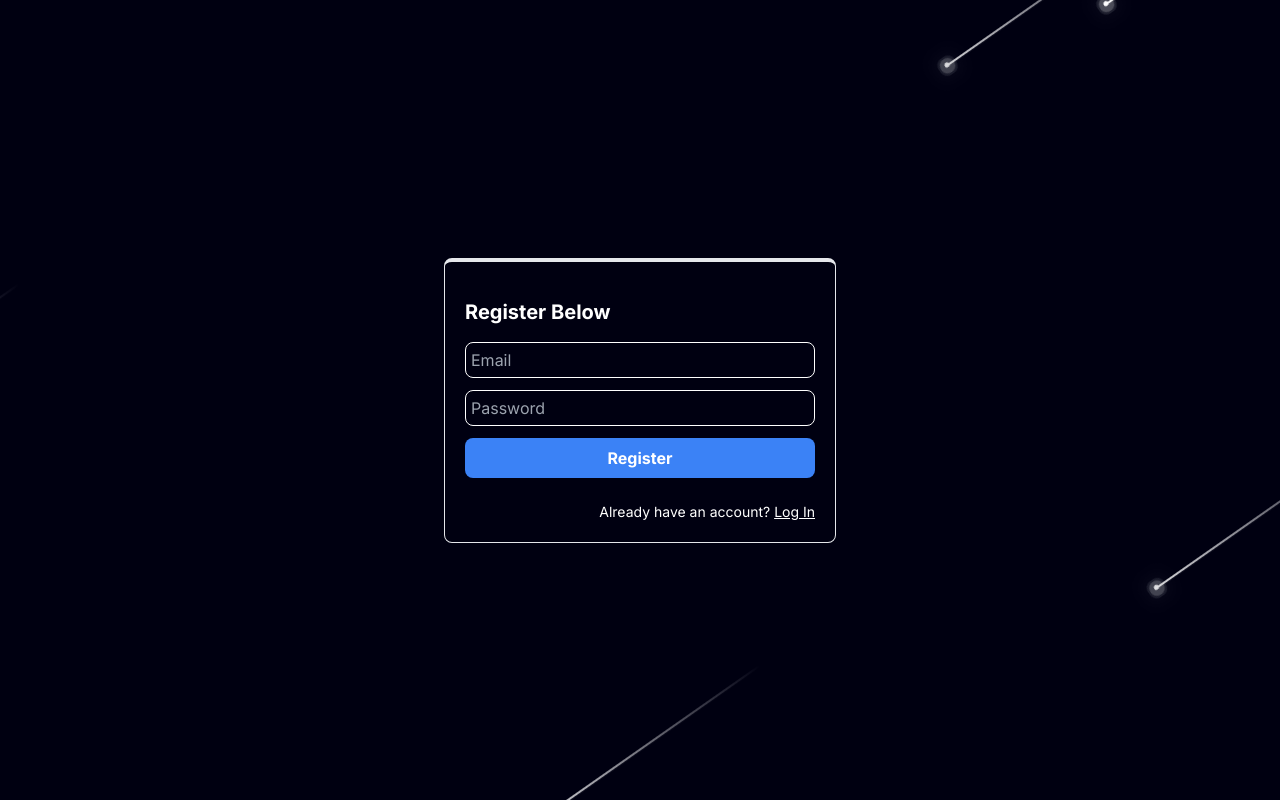
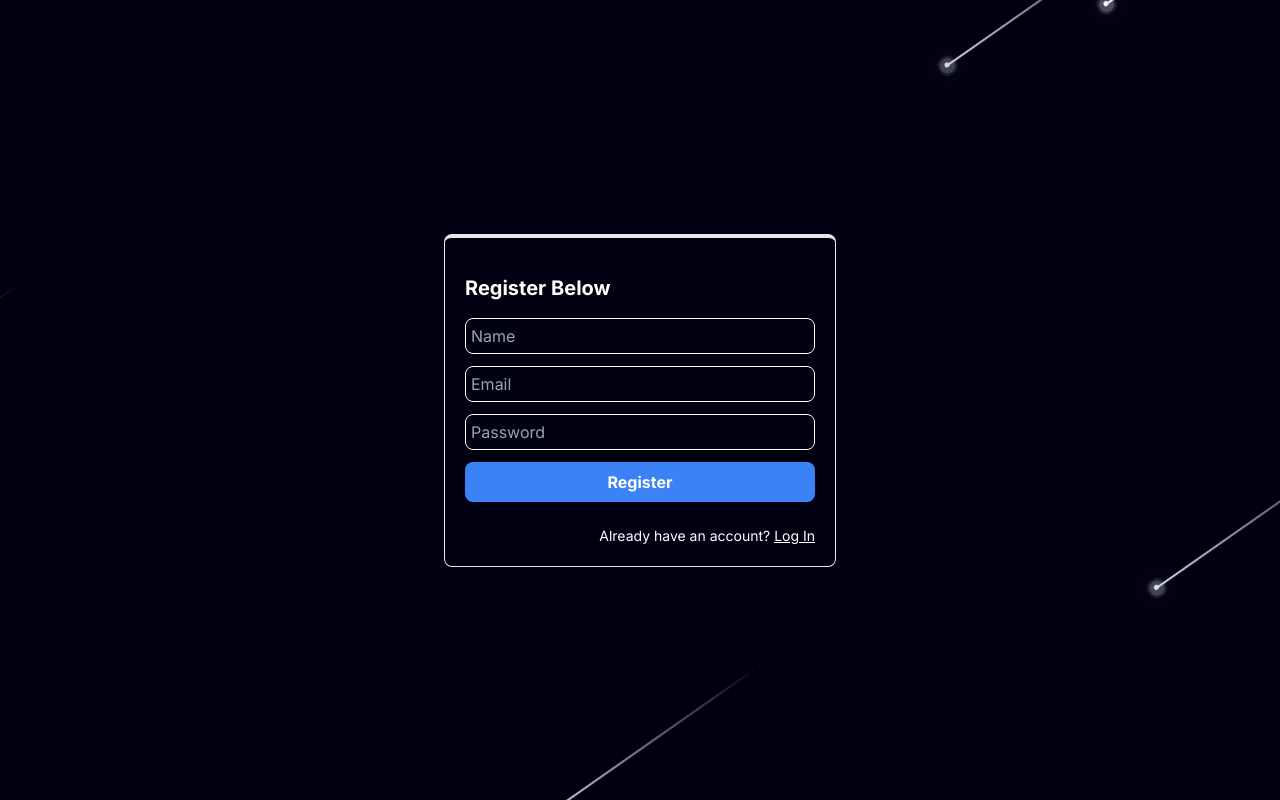
Before and after one commit to mikekochh/Dream-Interpretation, a Next.js app: page /register in a window 1280 px wide. Built offline with nearby package versions, Linux system fonts and the light colour scheme.

Commit message:
Updates to thing

```diff
--- /dev/null
+++ b/lib/mongodb.js
@@ -0,0 +1,12 @@
+import mongoose from "mongoose";
+
+export const connectMongoDB = async () => {
+    try {
+        console.log("Connecting to MongoDB: ", process.env.MONGODB_URL);
+        await mongoose.connect(process.env.MONGODB_URL);
+        console.log("MongoDB connected successfully!");
+    } catch (error) {
+        console.log("MongoDB connection failed!");
+        console.log("error: ", error);
+    }
+}
--- /dev/null
+++ b/models/user.js
@@ -0,0 +1,21 @@
+import mongoose, { Schema, models } from "mongoose";
+
+const userSchema = new Schema({
+    name: {
+        type: String,
+        required: [true, "Please enter your name!"]
+    },
+    email: {
+        type: String,
+        required: [true, "Please enter your email!"],
+        unique: true
+    },
+    password: {
+        type: String,
+        required: [true, "Please enter your password!"]
+    }
+}, {timestamps: true});
+
+const User = models.User || mongoose.model("User", userSchema);
+
+export default User;
--- a/package.json
+++ b/package.json
@@ -12,6 +12,7 @@
   },
   "dependencies": {
     "axios": "^1.6.0",
+    "bcrypt": "^5.1.1",
     "bcryptjs": "^2.4.3",
     "dotenv": "^16.3.1",
     "jsonwebtoken": "^9.0.2",
--- a/src/app/api/register/route.js
+++ b/src/app/api/register/route.js
@@ -0,0 +1,18 @@
+import { NextResponse } from 'next/server';
+import { connectMongoDB } from '../../../../lib/mongodb';
+import User from '../../../../models/user';
+import bcrypt from 'bcryptjs';
+
+export async function POST(req) {
+    try {
+        const { name, email, password } = await req.json();
+        const hashedPassword = await bcrypt.hash(password, 12);
+
+        await connectMongoDB();
+        await User.create({ name, email, password:hashedPassword });
+
+        return NextResponse.json({message: "User registered successfully!"}, { status: 200 })
+    } catch (error) {
+        return NextResponse.json({message: "User registration failed!"}, { status: 500 })
+    }
+}
--- /dev/null
+++ b/src/app/api/userExists/route.js
@@ -0,0 +1,17 @@
+import { NextResponse } from "next/server";
+import { connectMongoDB } from "../../../../lib/mongodb"
+import User from "../../../../models/user";
+
+export async function POST(req) {
+    try {
+        await connectMongoDB();
+        const { email } = await req.json();
+        const user = await User.findOne({ email }).select("_id");
+        console.log("user: ", user);
+        return NextResponse.json({ user });
+
+    } catch (error) {
+        console.log(error);
+        return NextResponse.json({message: "User registration failed!"}, { status: 500 })
+    }
+}
--- a/src/components/RegisterForm.jsx
+++ b/src/components/RegisterForm.jsx
@@ -2,24 +2,72 @@
 import Link from "next/link";
 import { useState } from "react";
 import validator from 'validator';
+import { useRouter } from 'next/navigation';
 
 export default function RegisterForm() {
 
+    const [name, setName] = useState("");
     const [email, setEmail] = useState("");
     const [password, setPassword] = useState("");
     const [error, setError] = useState("");
 
-    const register = (e) => {
-        if (!email || !password) {
+    const router = useRouter();
+
+    const register = async (e) => {
+        e.preventDefault();
+
+        if (!name || !email || !password) {
             setError("Please fill in all fields");
-            e.preventDefault();
+            return;
         }
         else if (!validator.isEmail(email)) {
             setError("Please enter a valid email");
-            e.preventDefault();
+            return;
         }
-        else {
-            setError("");
+
+        try {
+
+            const resUserExist = await fetch("api/userExists", {
+                method: "POST",
+                headers: {
+                    "Content-Type": "application/json",
+                },
+                body: JSON.stringify({
+                    email
+                }),
+            });
+
+            const { user } = await resUserExist.json();
+
+            if (user) {
+                setError("User already exists!");
+                return;
+            }
+
+            const res = await fetch('api/register', {
+                method: "POST",
+                headers: {
+                    "Content-Type": "application/json",
+                },
+                body: JSON.stringify({
+                    name,
+                    email,
+                    password
+                }),
+            });
+
+            if (res.ok) {
+                const form = e.target;
+                form.reset();
+                router.push("/home");
+            }
+            else {
+                setError("User registration failed!");
+                return;
+            }
+        } catch (error) {
+            setError("User registration failed!");
+            console.log("error: ", error);
         }
     }
 
@@ -27,10 +75,11 @@ export default function RegisterForm() {
         <div className='text-white grid place-items-center h-screen'>
             <div className="p-5 rounded-lg border-t-4 border-white-400 border">
                 <h1 className="text-xl font-bold my-4">Register Below</h1>
-                <form className="flex flex-col gap-3">
+                <form className="flex flex-col gap-3" onSubmit={register}>
+                    <input type="text" placeholder="Name" className="LoginInput rounded-lg text-black" onChange={(e) => setName(e.target.value)} />
                     <input type="text" placeholder="Email" className="LoginInput rounded-lg text-black" onChange={(e) => setEmail(e.target.value)} />
                     <input type="password" placeholder="Password" className="LoginInput rounded-lg text-black" onChange={(e) => setPassword(e.target.value)} />
-                    <Link className="bg-blue-500 rounded-lg py-2 text-white font-bold text-center" href={'/home'} onClick={register}>Register</Link>
+                    <button className="bg-blue-500 rounded-lg py-2 text-white font-bold text-center">Register</button>
                     { error && (
                         <div className="bg-red-500 text-white w-fit text-sm py-1 px-3 rounded-md mt-2">
                             {error}
```
Also changed, not shown: 2 other files (tests, documents, lock files or other folders).
